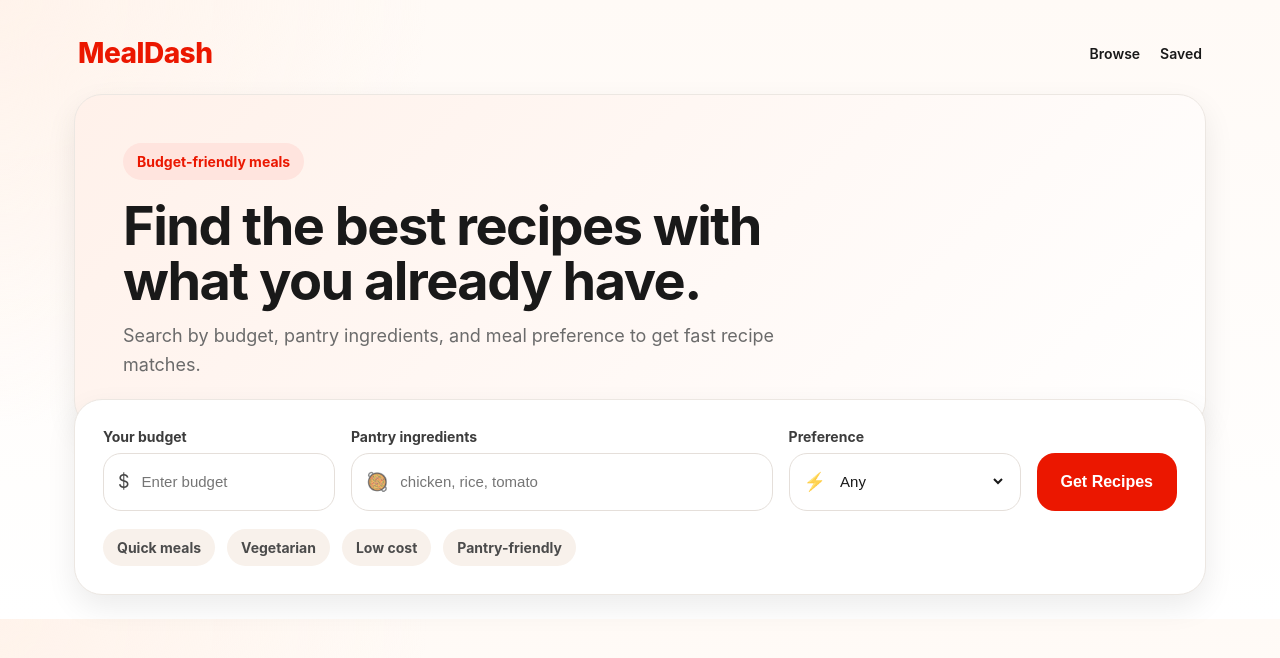
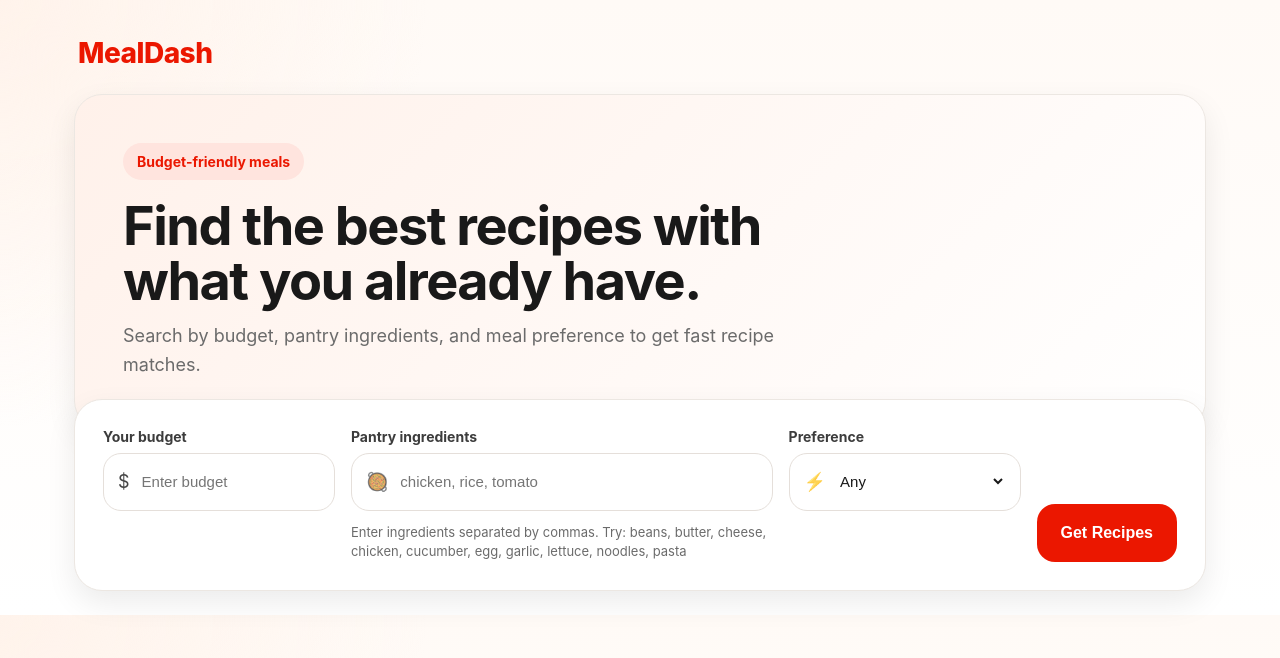
Before and after one commit to LeissAmini/recipe-recommender, a Flask app: page / in a window 1280 px wide. Shown: the top 658 px of the page. Run offline with Flask 2, Linux system fonts and the light colour scheme.

Commit message:
Fix form layout alignment and enforce strict recipe filtering by budget, preference, and pantry matches

```diff
--- a/app.py
+++ b/app.py
@@ -2,6 +2,28 @@ from flask import Flask, render_template, request
 import json
 
 app = Flask(__name__)
+
+VALID_PREFERENCES = {"any", "chicken", "vegetarian", "quick"}
+
+
+def load_recipes():
+    with open("recipes.json", "r") as file:
+        return json.load(file)
+
+
+def get_valid_ingredients(recipes):
+    ingredients = set()
+    for recipe in recipes:
+        for ingredient in recipe["ingredients"]:
+            ingredients.add(ingredient.strip().lower())
+    return sorted(ingredients)
+
+
+def parse_pantry_input(pantry_raw, valid_ingredients):
+    entered = [item.strip().lower() for item in pantry_raw.split(",") if item.strip()]
+    valid = [item for item in entered if item in valid_ingredients]
+    invalid = [item for item in entered if item not in valid_ingredients]
+    return valid, invalid
 
 
 def score_recipe(recipe, pantry, budget, preference):
@@ -22,19 +44,26 @@ def score_recipe(recipe, pantry, budget, preference):
     if recipe.get("prep_time", 999) <= 20:
         score += 1
 
-    missing_ingredients = list(recipe_ingredients - pantry_set)
+    missing_ingredients = sorted(list(recipe_ingredients - pantry_set))
 
     return score, matches, missing_ingredients
 
 
 def get_top_recipes(pantry, budget, preference):
-    with open("recipes.json", "r") as file:
-        recipes = json.load(file)
-
+    recipes = load_recipes()
     scored_recipes = []
 
     for recipe in recipes:
         score, matches, missing_ingredients = score_recipe(recipe, pantry, budget, preference)
+
+        if recipe["cost"] > budget:
+            continue
+
+        if preference != "any" and recipe["category"].lower() != preference.lower():
+            continue
+
+        if matches == 0:
+            continue
 
         recipe_copy = recipe.copy()
         recipe_copy["score"] = score
@@ -43,28 +72,78 @@ def get_top_recipes(pantry, budget, preference):
 
         scored_recipes.append(recipe_copy)
 
-    scored_recipes.sort(key=lambda r: (-r["score"], r["cost"]))
+    scored_recipes.sort(key=lambda r: (-r["score"], r["cost"], r["name"]))
     return scored_recipes[:5]
 
 
-@app.route("/")
+@app.route("/", methods=["GET"])
 def index():
-    return render_template("index.html")
+    recipes = load_recipes()
+    valid_ingredients = get_valid_ingredients(recipes)
+
+    return render_template(
+        "index.html",
+        error=None,
+        budget="",
+        pantry="",
+        preference="any",
+        invalid_ingredients=[],
+        ingredient_examples=", ".join(valid_ingredients[:10])
+    )
 
 
 @app.route("/results", methods=["POST"])
 def results():
-    budget = float(request.form["budget"])
-    pantry = request.form["pantry"].split(",")
-    preference = request.form["preference"]
+    recipes = load_recipes()
+    valid_ingredients = get_valid_ingredients(recipes)
 
-    top_recipes = get_top_recipes(pantry, budget, preference)
+    budget_raw = request.form.get("budget", "").strip()
+    pantry_raw = request.form.get("pantry", "").strip()
+    preference = request.form.get("preference", "any").strip().lower()
+
+    error = None
+
+    if not budget_raw:
+        error = "Please enter a budget."
+    elif not pantry_raw:
+        error = "Please enter at least one pantry ingredient."
+    elif preference not in VALID_PREFERENCES:
+        error = "Please choose a valid preference."
+
+    budget = None
+    if error is None:
+        try:
+            budget = float(budget_raw)
+            if budget <= 0:
+                error = "Budget must be greater than 0."
+        except ValueError:
+            error = "Budget must be a valid number."
+
+    valid_pantry, invalid_ingredients = parse_pantry_input(pantry_raw, valid_ingredients)
+
+    if error is None and len(valid_pantry) == 0:
+        error = "Please enter at least one valid ingredient from the list of supported ingredients."
+
+    if error:
+        return render_template(
+            "index.html",
+            error=error,
+            budget=budget_raw,
+            pantry=pantry_raw,
+            preference=preference,
+            invalid_ingredients=invalid_ingredients,
+            ingredient_examples=", ".join(valid_ingredients[:10])
+        )
+
+    top_recipes = get_top_recipes(valid_pantry, budget, preference)
 
     return render_template(
         "results.html",
         recipes=top_recipes,
-        budget=budget,
-        preference=preference
+        budget=f"{budget:.2f}",
+        pantry=", ".join(valid_pantry),
+        preference=preference,
+        invalid_ingredients=invalid_ingredients
     )
 
 
--- a/static/style.css
+++ b/static/style.css
@@ -44,11 +44,6 @@ body {
     font-weight: 800;
     color: var(--primary);
     letter-spacing: -0.5px;
-}
-
-.topbar-right {
-    display: flex;
-    gap: 20px;
 }
 
 .top-link {
@@ -110,19 +105,66 @@ body {
     box-shadow: var(--shadow);
 }
 
+.error-box {
+    background: #fff1f0;
+    color: #b42318;
+    border: 1px solid #f5c2c0;
+    border-radius: 16px;
+    padding: 14px 16px;
+    margin-bottom: 18px;
+    font-weight: 600;
+}
+
+.warning-box {
+    background: #fff7e6;
+    color: #9a6700;
+    border: 1px solid #f2d38b;
+    border-radius: 16px;
+    padding: 14px 16px;
+    margin-bottom: 18px;
+    font-weight: 600;
+}
+
 .search-form {
     display: grid;
     grid-template-columns: 1.1fr 2fr 1.1fr auto;
     gap: 16px;
-    align-items: end;
+    align-items: start;
+}
+
+.field-group {
+    display: flex;
+    flex-direction: column;
+    gap: 8px;
 }
 
 .field-group label {
     display: block;
-    margin-bottom: 8px;
+    margin-bottom: 0;
     font-size: 14px;
     font-weight: 700;
     color: #3c3c3c;
+}
+
+.helper-text {
+    margin: 4px 0 0;
+    font-size: 13px;
+    color: var(--muted);
+    line-height: 1.5;
+}
+
+.primary-btn {
+    height: 58px;
+    border: none;
+    border-radius: 18px;
+    background: var(--primary);
+    color: white;
+    font-size: 16px;
+    font-weight: 800;
+    padding: 0 24px;
+    cursor: pointer;
+    transition: 0.2s ease;
+    align-self: end;
 }
 
 .input-wrap {
@@ -179,7 +221,8 @@ select {
 .filter-pill,
 .summary-pill,
 .meta-pill,
-.image-badge {
+.image-badge,
+.best-badge {
     display: inline-flex;
     align-items: center;
     justify-content: center;
@@ -189,9 +232,15 @@ select {
 
 .filter-pill {
     background: var(--pill);
+    border: none;
     padding: 10px 14px;
     font-size: 14px;
     color: #4b4b4b;
+    cursor: pointer;
+}
+
+.filter-pill:hover {
+    background: #f1e7df;
 }
 
 .summary-row {
@@ -229,11 +278,15 @@ select {
     transform: translateY(-4px);
 }
 
+.best-card {
+    border: 2px solid #ffd0c7;
+}
+
 .recipe-image {
     height: 180px;
     padding: 16px;
     display: flex;
-    justify-content: flex-start;
+    justify-content: space-between;
     align-items: flex-start;
 }
 
@@ -246,6 +299,13 @@ select {
 .image-badge {
     background: rgba(255, 255, 255, 0.95);
     color: #333;
+    padding: 8px 12px;
+    font-size: 13px;
+}
+
+.best-badge {
+    background: #111;
+    color: white;
     padding: 8px 12px;
     font-size: 13px;
 }
@@ -345,4 +405,9 @@ select {
     .search-panel {
         padding: 28px;
     }
+
+    .results-warning {
+        margin-top: 18px;
+        margin-bottom: 0;
+    }
 }
--- a/templates/index.html
+++ b/templates/index.html
@@ -3,17 +3,13 @@
 <head>
     <meta charset="UTF-8">
     <meta name="viewport" content="width=device-width, initial-scale=1.0">
-    <title>Recipe Recommender</title>
+    <title>MealDash</title>
     <link rel="stylesheet" href="{{ url_for('static', filename='style.css') }}">
 </head>
 <body>
     <div class="page-shell">
         <header class="topbar">
             <div class="brand">MealDash</div>
-            <div class="topbar-right">
-                <span class="top-link">Browse</span>
-                <span class="top-link">Saved</span>
-            </div>
         </header>
 
         <section class="hero">
@@ -27,12 +23,31 @@
         </section>
 
         <section class="search-panel">
-            <form action="/results" method="POST" class="search-form">
+            {% if error %}
+                <div class="error-box">{{ error }}</div>
+            {% endif %}
+
+            {% if invalid_ingredients %}
+                <div class="warning-box">
+                    Ignored unknown ingredients: {{ invalid_ingredients | join(', ') }}
+                </div>
+            {% endif %}
+
+            <form action="/results" method="POST" class="search-form" id="recipeForm">
                 <div class="field-group">
                     <label for="budget">Your budget</label>
                     <div class="input-wrap">
                         <span class="input-icon">$</span>
-                        <input type="number" id="budget" name="budget" step="0.01" placeholder="Enter budget" required>
+                        <input
+                            type="number"
+                            id="budget"
+                            name="budget"
+                            step="0.01"
+                            min="0.01"
+                            placeholder="Enter budget"
+                            value="{{ budget }}"
+                            required
+                        >
                     </div>
                 </div>
 
@@ -45,33 +60,30 @@
                             id="pantry"
                             name="pantry"
                             placeholder="chicken, rice, tomato"
+                            value="{{ pantry }}"
                             required
                         >
                     </div>
+                    <p class="helper-text">
+                        Enter ingredients separated by commas. Try: {{ ingredient_examples }}
+                    </p>
                 </div>
 
                 <div class="field-group">
                     <label for="preference">Preference</label>
                     <div class="input-wrap">
                         <span class="input-icon">⚡</span>
-                        <select id="preference" name="preference">
-                            <option value="any">Any</option>
-                            <option value="chicken">Chicken</option>
-                            <option value="vegetarian">Vegetarian</option>
-                            <option value="quick">Quick</option>
+                        <select id="preference" name="preference" required>
+                            <option value="any" {% if preference == "any" %}selected{% endif %}>Any</option>
+                            <option value="chicken" {% if preference == "chicken" %}selected{% endif %}>Chicken</option>
+                            <option value="vegetarian" {% if preference == "vegetarian" %}selected{% endif %}>Vegetarian</option>
+                            <option value="quick" {% if preference == "quick" %}selected{% endif %}>Quick</option>
                         </select>
                     </div>
                 </div>
 
                 <button type="submit" class="primary-btn">Get Recipes</button>
             </form>
-
-            <div class="quick-filters">
-                <span class="filter-pill">Quick meals</span>
-                <span class="filter-pill">Vegetarian</span>
-                <span class="filter-pill">Low cost</span>
-                <span class="filter-pill">Pantry-friendly</span>
-            </div>
         </section>
     </div>
 </body>
```
Also changed, not shown: templates/results.html (+17 -7 lines).
